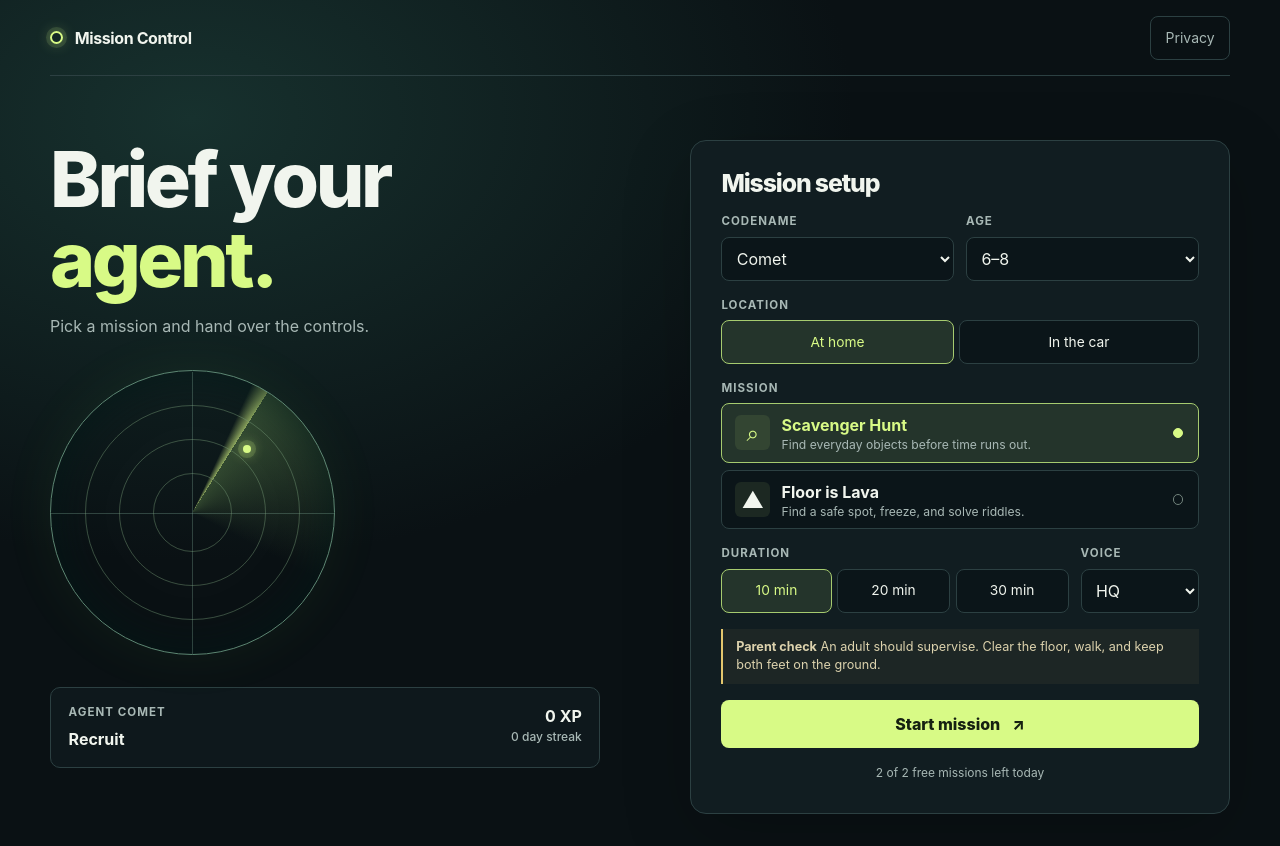
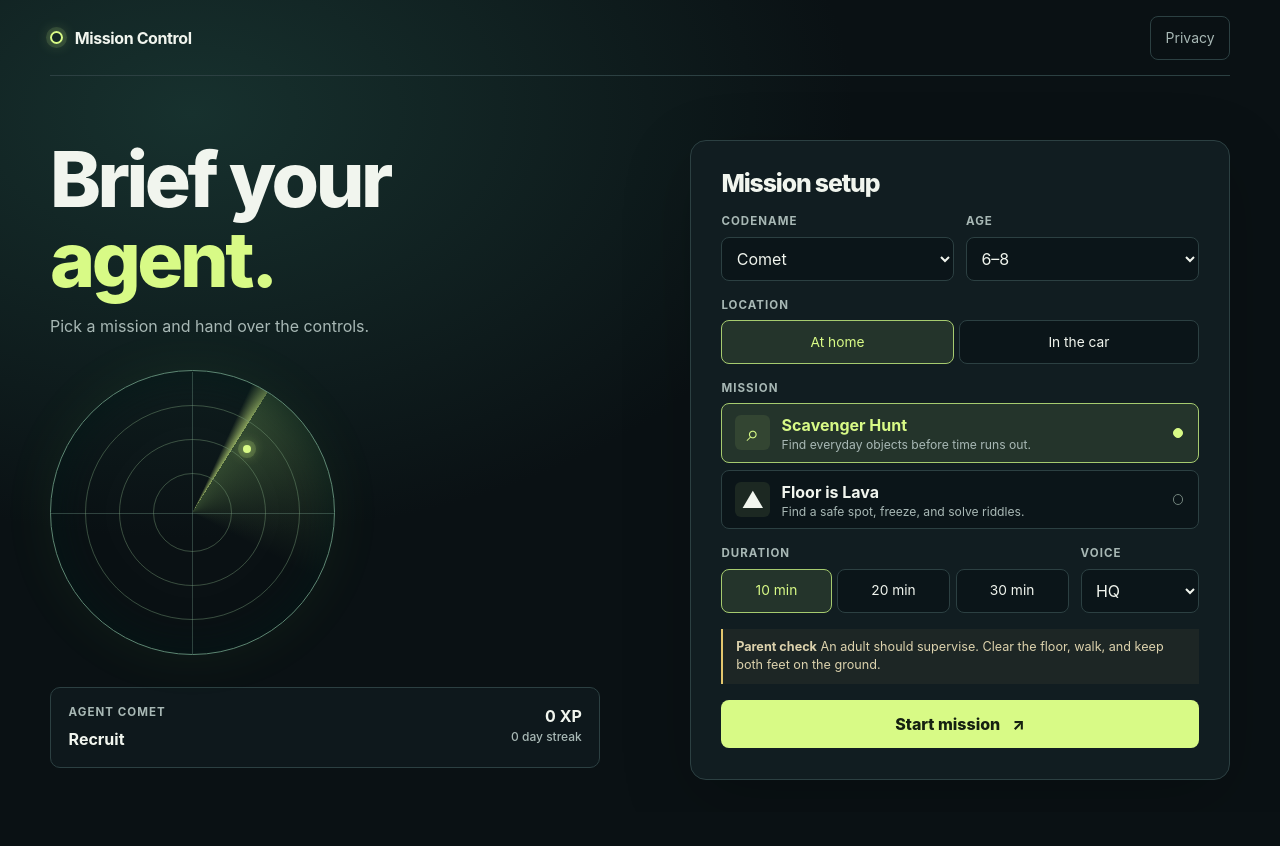
Before and after one commit to Tarlan2006/westcoded-business-cup, a React (Vite) app: page / in a window 1280 px wide. After the commit the page ends 812 px from the top, so only its background shows below. Built offline with nearby package versions, Linux system fonts and the light colour scheme.

Commit message:
Remove daily mission limit

```diff
--- a/src/App.tsx
+++ b/src/App.tsx
@@ -4,15 +4,15 @@ import { unlock } from "./audio/engine";
 import { tasksFor } from "./game/content";
 import type { Mission as MissionState, Session } from "./game/mission";
 import { Mission, Results } from "./screens/Mission";
-import { ParentGate, Privacy, Unlock } from "./screens/Parent";
+import { ParentGate, Privacy } from "./screens/Parent";
 import { Setup, type SetupOptions } from "./screens/Setup";
-import { finishMission, readProgress, remainingMissions, saveProfile, startMission } from "./state/progress";
+import { finishMission, readProgress, saveProfile } from "./state/progress";
 
 type Screen =
-  | { name: "setup" | "unlock" }
+  | { name: "setup" }
   | { name: "mission"; session: Session; profile: Profile }
   | { name: "results"; session: Session; profile: Profile; result: MissionState }
-  | { name: "gate"; destination: "unlock" | "setup"; back: Screen };
+  | { name: "gate"; back: Extract<Screen, { name: "results" }> };
 
 export default function App() {
   const [screen, setScreen] = useState<Screen>({ name: "setup" });
@@ -20,21 +20,10 @@ export default function App() {
   const launchPending = useRef(false);
   if (window.location.pathname.replace(/\/$/, "") === "/privacy") return <Privacy />;
 
-  function openGate(destination: "setup" | "unlock") {
-    setScreen({ name: "gate", destination, back: screen });
-  }
-
   function launch(options: SetupOptions) {
     if (launchPending.current) return;
     launchPending.current = true;
     const id = crypto.randomUUID();
-    const usage = startMission(id);
-    if (!usage) {
-      setProgress(readProgress());
-      launchPending.current = false;
-      openGate("unlock");
-      return;
-    }
     const profile = saveProfile(options.codenameId, options.ageBand);
     setProgress(readProgress());
     const tasks = tasksFor(options.mode, options.ageBand);
@@ -57,17 +46,12 @@ export default function App() {
     }} />;
   }
   if (screen.name === "results") {
-    return <Results session={screen.session} profile={screen.profile} state={screen.result} onBack={() => openGate("setup")} />;
+    return <Results session={screen.session} profile={screen.profile} state={screen.result}
+      onBack={() => setScreen({ name: "gate", back: screen })} />;
   }
   if (screen.name === "gate") {
-    return <ParentGate onPass={() => setScreen({ name: screen.destination })} onBack={() => setScreen(screen.back)} />;
+    return <ParentGate onPass={() => setScreen({ name: "setup" })} onBack={() => setScreen(screen.back)} />;
   }
-  if (screen.name === "unlock") return <Unlock onBack={() => setScreen({ name: "setup" })} />;
 
-  return <Setup profiles={progress.profiles} selectedId={progress.selectedId} remaining={remainingMissions(progress)}
-    onStart={launch} onUnlock={() => {
-      const current = readProgress();
-      setProgress(current);
-      if (!remainingMissions(current)) openGate("unlock");
-    }} />;
+  return <Setup profiles={progress.profiles} selectedId={progress.selectedId} onStart={launch} />;
 }
--- a/src/index.css
+++ b/src/index.css
@@ -225,7 +225,6 @@ select, .gate-answer input {
 .primary-button { color: #152011; background: var(--accent); }
 .primary-button:hover:not(:disabled) { background: #ecffbf; }
 .secondary-button { border: 1px solid #537168; background: #142529; }
-.quota { text-align: center; color: var(--muted); font-size: .75rem; }
 
 .mission-shell { width: min(100% - 2rem, 660px); }
 .mission-console { display: grid; justify-items: center; margin: 1rem auto 0; gap: clamp(.65rem, 2vh, 1.2rem); text-align: center; }
--- a/src/screens/Parent.tsx
+++ b/src/screens/Parent.tsx
@@ -28,33 +28,6 @@ export function ParentGate({ onPass, onBack }: { onPass: () => void; onBack: ()
   );
 }
 
-function paymentLink() {
-  try {
-    const url = new URL(import.meta.env.VITE_PAYMENT_LINK ?? "");
-    if (url.protocol === "https:") return url.href;
-  } catch {
-    // Checkout is optional during development.
-  }
-  return undefined;
-}
-
-export function Unlock({ onBack }: { onBack: () => void }) {
-  const link = paymentLink();
-  return (
-    <main className="shell narrow-shell">
-      <header className="topbar"><span className="wordmark">Mission Control</span></header>
-      <section className="panel parent-panel">
-        <h1>Unlock missions</h1>
-        <p>You’ve used your two free missions today. More free missions will be available tomorrow.</p>
-        {link
-          ? <a className="primary-button" href={link}>Continue to Stripe</a>
-          : <p>Checkout is currently unavailable.</p>}
-        <button type="button" className="quiet-button" onClick={onBack}>Back to setup</button>
-      </section>
-    </main>
-  );
-}
-
 export function Privacy() {
   return (
     <main className="shell narrow-shell">
@@ -65,8 +38,6 @@ export function Privacy() {
         <p>Mission Control needs no account, real name, or camera. Your chosen codename, age range, and game progress are saved in this browser. Clear this site’s data in your browser settings to remove them.</p>
         <h2>Voice is optional</h2>
         <p>The microphone is used for a round only when you hold the talk button and allow access. Cloudflare Workers AI transcribes the audio for that request. When Groq is enabled, it receives words from the game’s vocabulary to choose the next response. Mission Control saves neither audio nor transcripts to the profile. Avoid saying names or other personal details. You can play every mission with buttons.</p>
-        <h2>Checkout</h2>
-        <p>A parent can open the Stripe checkout from the Unlock screen. Stripe handles any details entered there.</p>
       </article>
     </main>
   );
--- a/src/screens/Setup.tsx
+++ b/src/screens/Setup.tsx
@@ -1,7 +1,7 @@
 import { useState } from "react";
 import type { AgeBand, Mode, Profile } from "../../shared/types";
 import { codenames, lineFor, MODES, recallLine } from "../game/content";
-import { freeMissions, rankName } from "../state/progress";
+import { rankName } from "../state/progress";
 
 export interface SetupOptions {
   codenameId: string;
@@ -13,12 +13,10 @@ export interface SetupOptions {
 interface Props {
   profiles: Profile[];
   selectedId?: string;
-  remaining: number;
   onStart: (options: SetupOptions) => void;
-  onUnlock: () => void;
 }
 
-export function Setup({ profiles, selectedId, remaining, onStart, onUnlock }: Props) {
+export function Setup({ profiles, selectedId, onStart }: Props) {
   const saved = profiles.find((profile) => profile.id === selectedId);
   const [codenameId, setCodenameId] = useState(saved && codenames.includes(saved.codenameId) ? saved.codenameId : codenames[0]);
   const [ageBand, setAgeBand] = useState<AgeBand>(saved?.ageBand ?? "6-8");
@@ -57,8 +55,7 @@ export function Setup({ profiles, selectedId, remaining, onStart, onUnlock }: Pr
         </div>
         <form className="panel setup-form" onSubmit={(event) => {
           event.preventDefault();
-          if (remaining) onStart({ codenameId, ageBand, mode, durationMinutes });
-          else onUnlock();
+          onStart({ codenameId, ageBand, mode, durationMinutes });
         }}>
           <h2>Mission setup</h2>
           <div className="form-row">
@@ -113,8 +110,7 @@ export function Setup({ profiles, selectedId, remaining, onStart, onUnlock }: Pr
             {inCar ? "Passengers only. Stay buckled and keep the driver focused."
               : "An adult should supervise. Clear the floor, walk, and keep both feet on the ground."}
           </p>
-          <button className="primary-button" type="submit">{remaining ? "Start mission" : "Unlock"} <span aria-hidden="true">↗</span></button>
-          <p className="quota">{remaining} of {freeMissions} free missions left today</p>
+          <button className="primary-button" type="submit">Start mission <span aria-hidden="true">↗</span></button>
         </form>
       </section>
     </main>
--- a/src/state/progress.ts
+++ b/src/state/progress.ts
@@ -1,14 +1,12 @@
 import type { AgeBand, Mode, Profile } from "../../shared/types";
 
 const storageKey = "mission-control.progress";
-export const freeMissions = 2;
 const rankThresholds = [0, 30, 100, 250, 500];
 const ranks = ["Recruit", "Scout", "Field Agent", "Special Agent", "Commander"];
 
 interface Progress {
   profiles: Profile[];
   selectedId?: string;
-  usage?: { day: string; count: number; lastSession: string };
   lastFinished?: string;
 }
 
@@ -25,7 +23,10 @@ export function readProgress(): Progress {
     const raw = localStorage.getItem(storageKey);
     if (!raw) return cached;
     const progress = JSON.parse(raw) as Progress | null;
-    if (Array.isArray(progress?.profiles)) cached = progress;
+    if (Array.isArray(progress?.profiles)) {
+      const { profiles, selectedId, lastFinished } = progress;
+      cached = { profiles, selectedId, lastFinished };
+    }
   } catch {
     // An unavailable or unreadable store still allows play in this tab.
   }
@@ -42,11 +43,6 @@ function saveProgress(progress: Progress) {
   return progress;
 }
 
-export function remainingMissions(progress: Progress, date = new Date()) {
-  const used = progress.usage?.day === localDay(date) ? progress.usage.count : 0;
-  return Math.max(0, freeMissions - used);
-}
-
 export function rankName(rank: number) {
   return ranks[rank] ?? ranks[0];
 }
@@ -60,17 +56,6 @@ export function saveProfile(codenameId: string, ageBand: AgeBand) {
   const profiles = progress.profiles.filter((entry) => entry.id !== profile.id);
   saveProgress({ ...progress, selectedId: profile.id, profiles: [...profiles, profile] });
   return profile;
-}
-
-export function startMission(sessionId: string, date = new Date()) {
-  const progress = readProgress();
-  if (progress.usage?.lastSession === sessionId) return progress;
-  const remaining = remainingMissions(progress, date);
-  if (!remaining) return null;
-  return saveProgress({
-    ...progress,
-    usage: { day: localDay(date), count: freeMissions - remaining + 1, lastSession: sessionId },
-  });
 }
 
 export function finishMission(sessionId: string, profileId: string, mode: Mode, points: number, memory: string, date = new Date()) {
```
Also changed, not shown: 2 other files (tests, documents, lock files or other folders).
